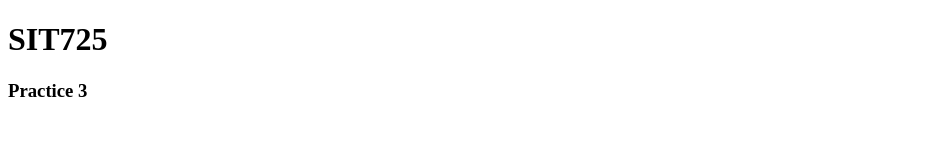
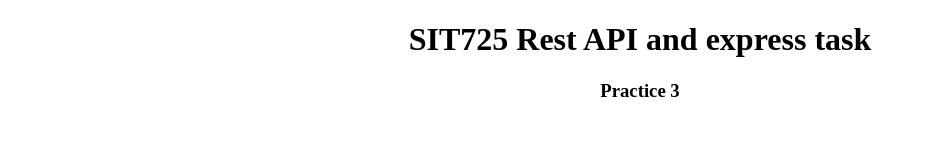
Before and after one commit to Sachindeakin001/sit725-2024-t1-prac2, a website: page index.html in a window 1280 px wide. Shown: the whole page, without its empty margins (0-926 px from the left). Drawn offline with Linux system fonts and the light colour scheme.

Commit message:
Update index.html

```diff
--- a/index.html
+++ b/index.html
@@ -5,8 +5,8 @@
     <meta name="viewport" content="width=device-width, initial-scale=1.0">
     <title>Document</title>
 </head>
-<body>
-    <h1>SIT725</h1>
+<body style="text-align: center;">
+    <h1>SIT725  Rest API and express task </h1>
     <h3>Practice 3</h3>
 </body>
 </html>
```
